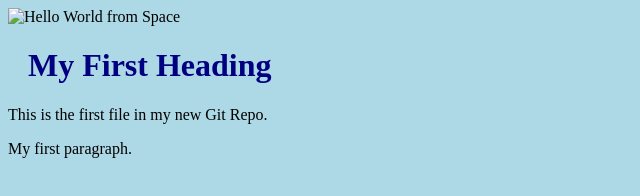
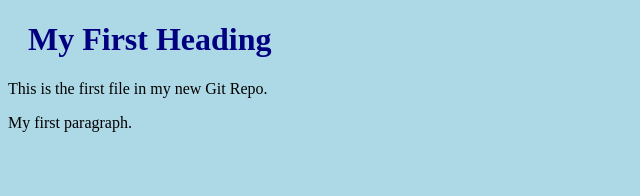
Before and after one commit to Democode-lab/hello-world, a plain HTML site: page index.html in a window 1280 px wide. Shown: the whole page, without its empty margins (0-640 px from the left). Drawn offline with Linux system fonts and the light colour scheme.

Commit message:
updated index.html with emergency fix

```diff
--- a/index.html
+++ b/index.html
@@ -5,8 +5,6 @@
 <link rel="stylesheet" href="bluestyle.css">
 </head>
 <body>
-<div><img src="img_hello_world.jpg" alt="Hello World from Space"
-style="width:100%;max-width:960px"></div>
 
 <h1>My First Heading</h1>
 <p>This is the first file in my new Git Repo.</p>
```
